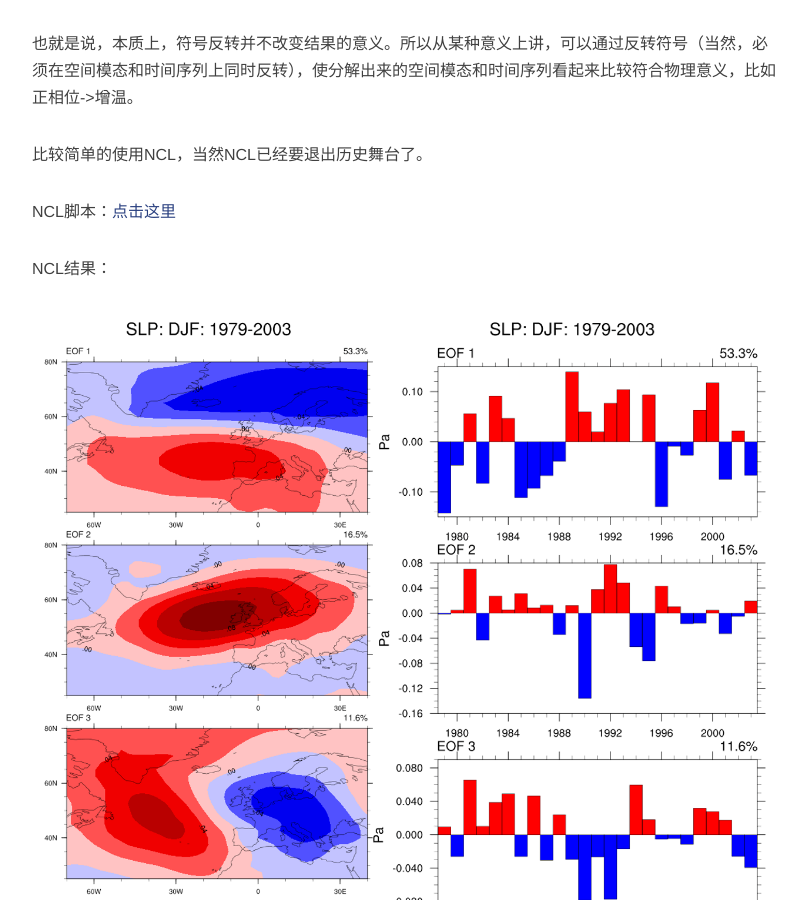
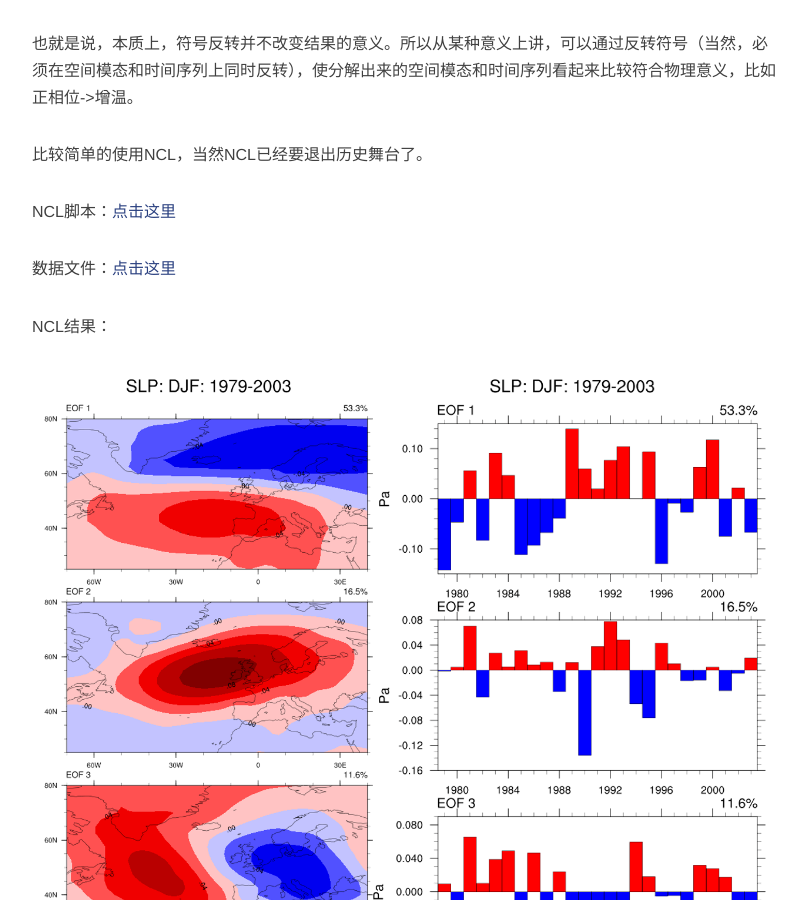
Before and after one commit to CryoECNU/cryoecnu.github.io, a Jekyll site: the page built from _posts/2021-02-14-Standard_EOF.md, in a window 1280 px wide and 900 px high, scrolled down 788 px. Shown: the whole window, without its empty margins (233-1039 px from the left). Built offline with Jekyll 4.4.1, drawn with Linux system fonts in a browser that asks for light colours; nearby versions of some CDN libraries; comment, search, counter and statistics services are not loaded.

Commit message:
Update 2021-02-14-Standard_EOF.md

```diff
--- a/_posts/2021-02-14-Standard_EOF.md
+++ b/_posts/2021-02-14-Standard_EOF.md
@@ -22,6 +22,8 @@ EOF分析在数学上是严格的，但是并不是基于物理学。物理意
 
 NCL脚本：[点击这里](https://www.ncl.ucar.edu/Applications/Scripts/eof_1.ncl)
 
+数据文件：[点击这里](ftp://ftp.cdc.noaa.gov/Datasets/ncep.reanalysis.derived/surface/slp.mon.mean.nc)
+
 NCL结果：
 
 <center>
```
